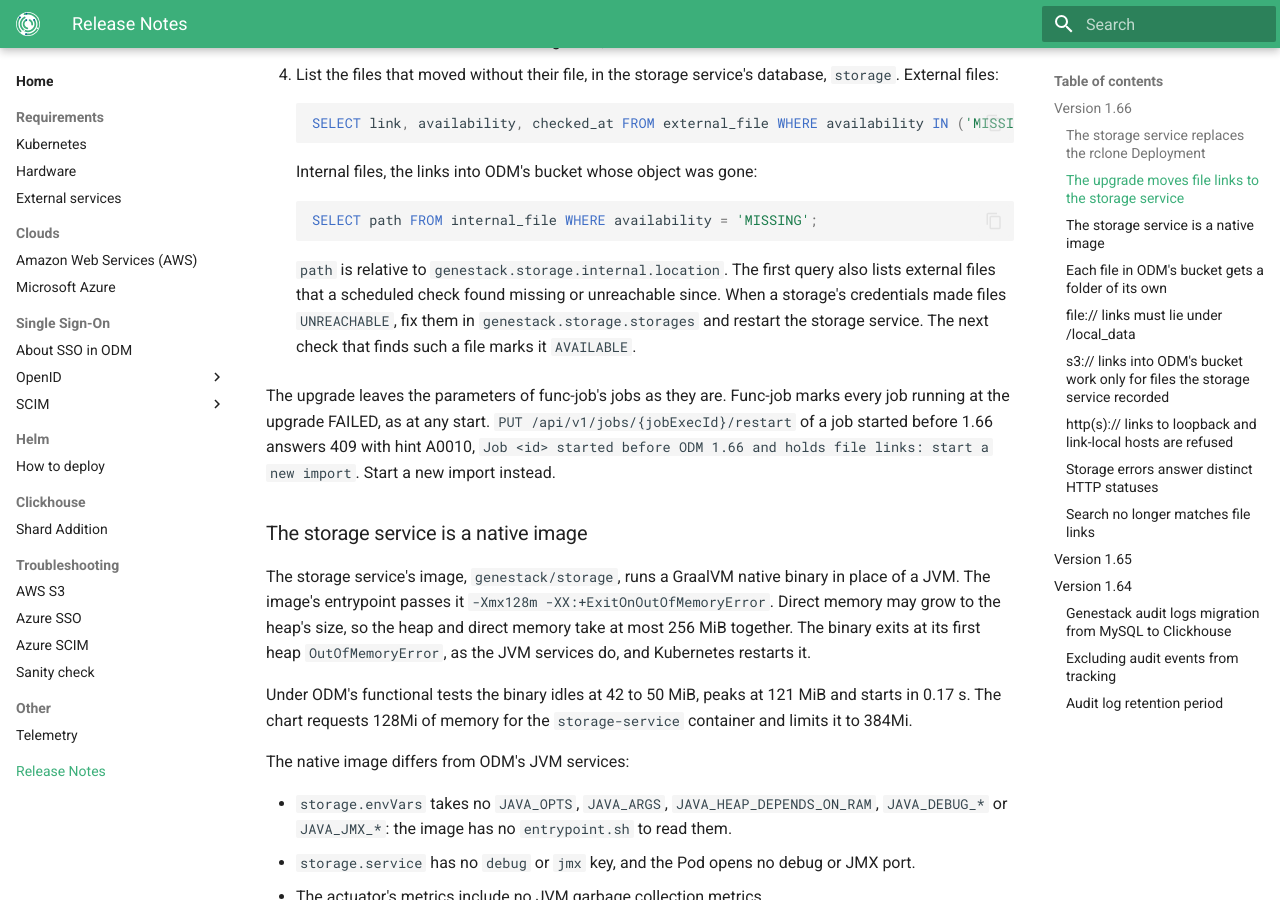
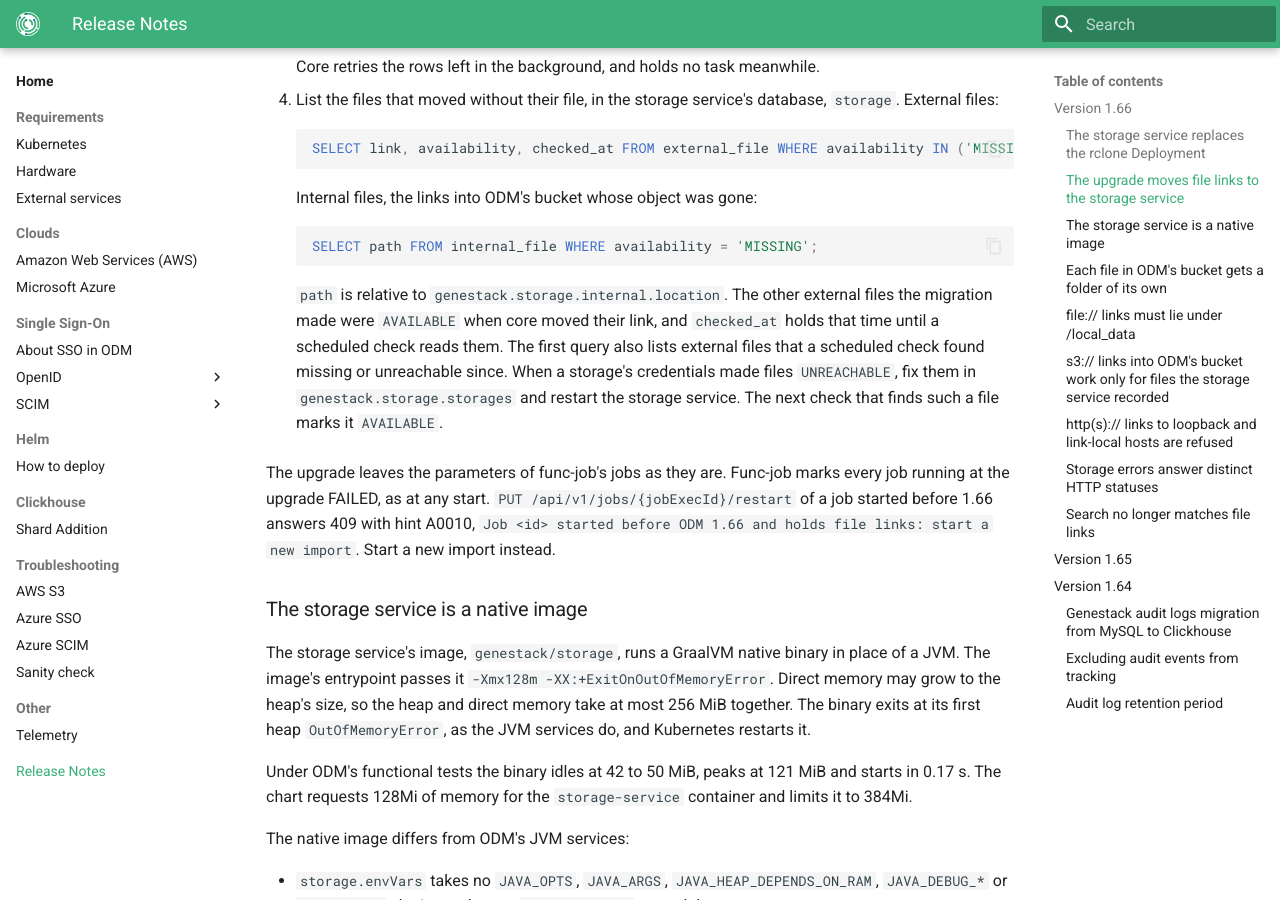
Before and after one commit to genestack/admin-docs, an MkDocs documentation site: the page built from docs/home/release-notes.md, in a window 1280 px wide and 900 px high, scrolled down 5553 px. Built offline with MkDocs 1.6.1 and Material for MkDocs 9.7.7, drawn with Linux system fonts in a browser that asks for light colours; the version menu is left out; some of the changed text lies outside the part shown.

Commit message:
BIA-280: A readable file is AVAILABLE from the migration on
Co-Authored-By: Claude Opus 5.5 <noreply@anthropic.com>

````diff
--- a/docs/home/release-notes.md
+++ b/docs/home/release-notes.md
@@ -87,7 +87,8 @@ Then core registers each row's link with the storage service:
 - An `s3://` link inside `genestack.storage.internal.location` becomes an internal file at its own path. Core's
   garbage collector deletes it as it deletes a 1.66 upload: with the object that holds it, when that object is
   marked `File copy stored`.
-- Any other link becomes an external file, as an import by link makes it.
+- Any other link becomes an external file, as an import by link makes it. When the storage service reads its file,
+  the file is `AVAILABLE`, checked when core moved its link.
 - A link whose file is gone or unreadable becomes a file too, with availability `MISSING` or `UNREACHABLE`, so its
   bucket and key stay recorded.
 - A `raw:`, `ftp:`, `storage:` or `localfile:` link stays as it is, and its row goes.
@@ -213,10 +214,11 @@ After the upgrade:
     SELECT path FROM internal_file WHERE availability = 'MISSING';
     ```
 
-    `path` is relative to `genestack.storage.internal.location`. The first query also lists external files that a
-    scheduled check found missing or unreachable since. When a storage's credentials made files `UNREACHABLE`, fix
-    them in `genestack.storage.storages` and restart the storage service. The next check that finds such a file
-    marks it `AVAILABLE`.
+    `path` is relative to `genestack.storage.internal.location`. The other external files the migration made were
+    `AVAILABLE` when core moved their link, and `checked_at` holds that time until a scheduled check reads them. The
+    first query also lists external files that a scheduled check found missing or unreachable since. When a storage's
+    credentials made files `UNREACHABLE`, fix them in `genestack.storage.storages` and restart the storage service.
+    The next check that finds such a file marks it `AVAILABLE`.
 
 The upgrade leaves the parameters of func-job's jobs as they are. Func-job marks every job running at the upgrade
 FAILED, as at any start. `PUT /api/v1/jobs/{jobExecId}/restart` of a job started before 1.66 answers 409 with hint
````
